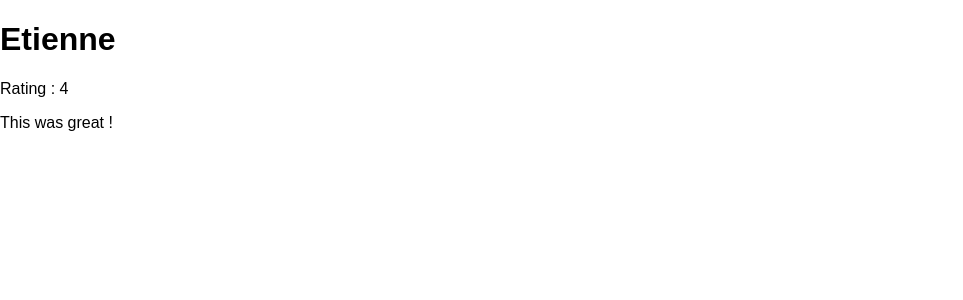
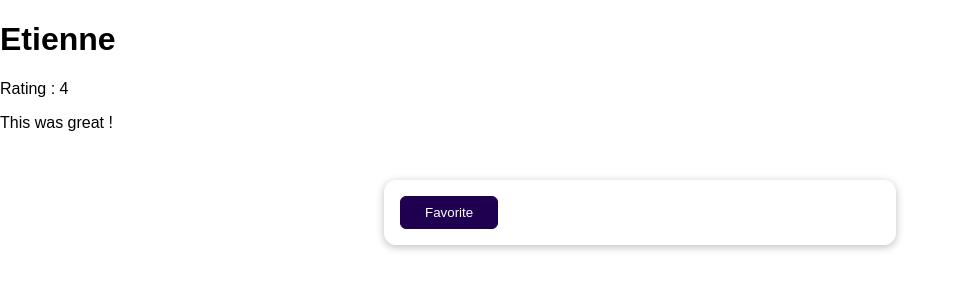
Before and after one commit to EtienneRQT/django_form_training, a Django app: page /reviews/1 in a window 1280 px wide. Shown: the top 300 px of the page, without its empty margins (0-963 px from the left). Run offline with Django 3.2, Linux system fonts and the light colour scheme; data comes from the database, SQL or seed files in the repository.

Commit message:
added session to favorite a specific review

```diff
--- a/reviews/templates/reviews/single_review.html
+++ b/reviews/templates/reviews/single_review.html
@@ -1,9 +1,19 @@
 {% extends "reviews/base.html" %}
 
-{% block title %}Review{% endblock %}
+{% block title %}Review Detail{% endblock %}
 
 {% block content %}
     <h1> {{ review.user_name }} </h1>
     <p>Rating :  {{ review.rating }}</p>
     <p> {{review.review_text}} </p>
+
+    {% if is_favorite %}
+    <p>This is my favorite</p>
+    {% else %}
+    <form action="/reviews/favorite" method="POST">
+    {% csrf_token %}
+    <input type="hidden" name="review_id" value="{{ review.id }}">
+        <button>Favorite</button>
+    </form>
+    {% endif %}
 {% endblock %}
--- a/reviews/urls.py
+++ b/reviews/urls.py
@@ -5,5 +5,6 @@ urlpatterns = [
     path("", views.ReviewView.as_view()),
     path("thank-you", views.ThankYouView.as_view()),
     path("reviews", views.ReviewsListView.as_view()),
+    path("reviews/favorite", views.AddFavoriteView.as_view()),
     path("reviews/<int:pk>", views.SingleReviewView.as_view()),
 ]
--- a/reviews/views.py
+++ b/reviews/views.py
@@ -1,6 +1,6 @@
 from django.shortcuts import render
 from django.http import HttpResponseRedirect
-from django.views.generic.base import TemplateView
+from django.views.generic.base import TemplateView, View
 from django.views.generic import ListView, DetailView
 from django.views.generic.edit import CreateView
 
@@ -40,3 +40,19 @@ class ReviewsListView(ListView):
 class SingleReviewView(DetailView):
     template_name = "reviews/single_review.html"
     model = Review
+
+    def get_context_data(self, **kwargs):
+        context = super().get_context_data(**kwargs)
+        loaded_review = self.object
+        request = self.request
+        favorite_id = request.session.get("favorite_review")
+        context["is_favorite"] = favorite_id == str(loaded_review.id)
+        return context
+
+
+class AddFavoriteView(View):
+    def post(self, request):
+        review_id = request.POST["review_id"]
+        fav_review = Review.objects.get(pk=review_id)
+        request.session["favorite_review"] = review_id
+        return HttpResponseRedirect("/reviews/" + review_id)
```
